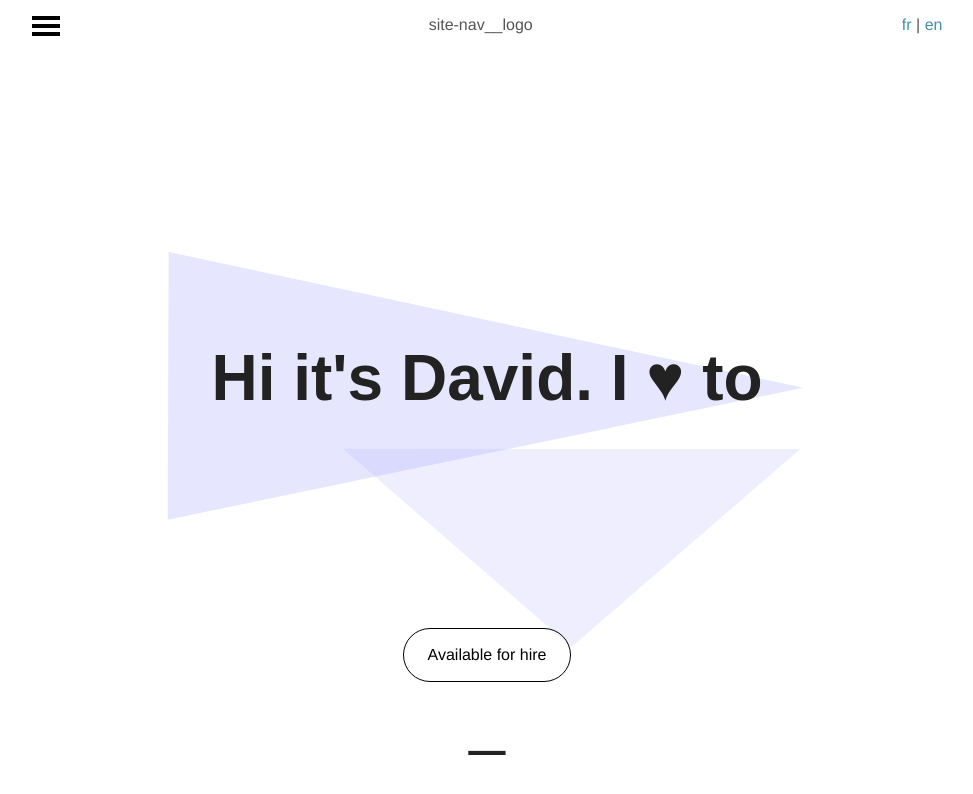
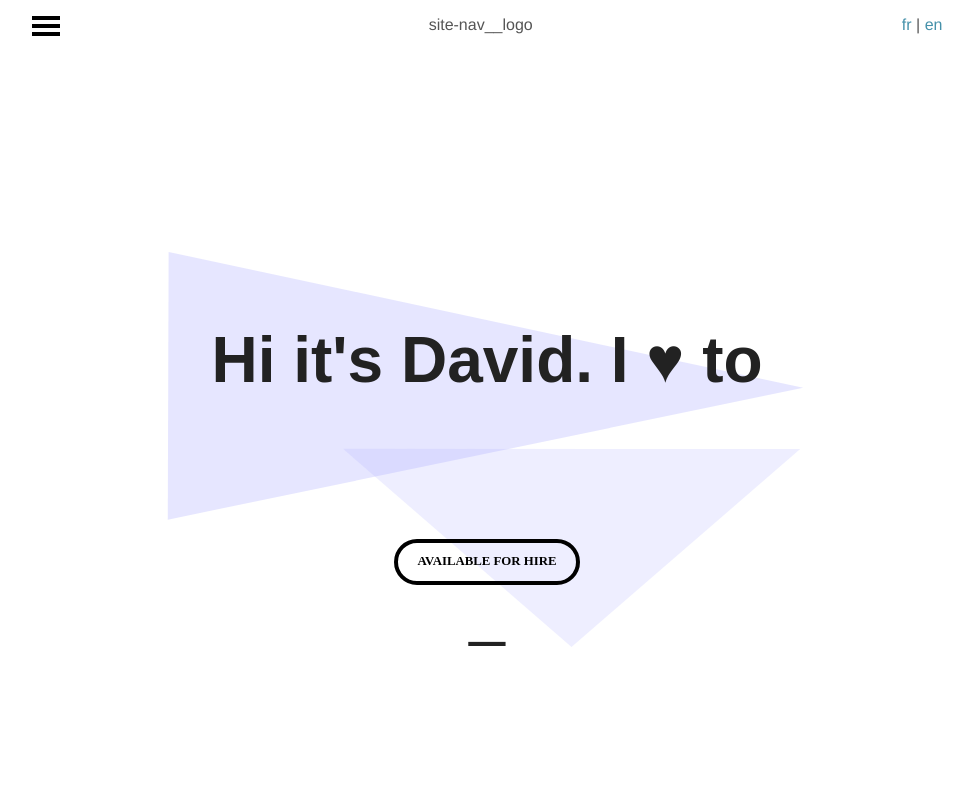
Before and after one commit to bdavidxyz/jekyll-convert, a Jekyll site: the page built from index.html, in a window 1280 px wide and 900 px high. Shown: the top 794 px of the window, without its empty margins (153-1126 px from the left). Built offline with Jekyll 4.4.1, drawn with Linux system fonts in a browser that asks for light colours.

Commit message:
vertical and horizontal reponsivity

```diff
--- a/_sass/core/globals/_mixins.scss
+++ b/_sass/core/globals/_mixins.scss
@@ -20,3 +20,35 @@
     &:after { clear: both; }
   }
 }
+
+
+$break-small: 420px;
+$break-large: 620px;
+
+@mixin respond-vtl-to($media) {
+  @if $media == handhelds {
+    @media only screen and (max-height: $break-small) { @content; }
+  }
+  @else if $media == medium-screens {
+    @media only screen and (min-height: $break-small + 1) and (max-height: $break-large - 1) { @content; }
+  }
+  @else if $media == wide-screens {
+    @media only screen and (min-height: $break-large) { @content; }
+  }
+}
+
+
+$break-small: 420px;
+$break-large: 720px;
+
+@mixin respond-htl-to($media) {
+  @if $media == handhelds {
+    @media only screen and (max-width: $break-small) { @content; }
+  }
+  @else if $media == medium-screens {
+    @media only screen and (min-width: $break-small + 1) and (max-width: $break-large - 1) { @content; }
+  }
+  @else if $media == wide-screens {
+    @media only screen and (min-width: $break-large) { @content; }
+  }
+}
--- a/_sass/custom/_custom.scss
+++ b/_sass/custom/_custom.scss
@@ -15,6 +15,9 @@
 .hero__item-container {
   margin: auto;
   max-height: 100vh;
+  h1, p {
+    line-height: 0.8em;
+  }
 }
 
 .hero__item {
@@ -23,25 +26,28 @@
 
 .hero__item-title  {
   font-family: 'Montserrat', sans-serif;
-  // text-transform: uppercase;
   text-align: center;
+  @include respond-htl-to(handhelds) { font-size:1.5rem;}
+  @include respond-htl-to(medium-screens) { font-size:2rem;}
+  @include respond-htl-to(wide-screens) { font-size:4rem;}
 }
 .hero__item-description  {
   @extend .hero__item-title;
   @extend h1;
 }
 
-@media (min-width: 70em) {
-  .hero__item-title  {
-    font-size:4rem;
-  }
-}
+// @media (min-width: 70em) {
+//   .hero__item-title  {
+//     font-size:4rem;
 
-@media (max-width: 70em) {
-  .hero__item-title  {
-    font-size:2rem;
-  }
-}
+//   }
+// }
+
+// @media (max-width: 70em) {
+//   .hero__item-title  {
+//     font-size:1.5rem;
+//   }
+// }
 .blinking-caret:after {
   content: '|';
   animation: blink 0.6s infinite;
@@ -69,9 +75,9 @@
 .hero__item-button button {
   display: inline-block;
   text-decoration: none;
-  border: 1px solid black;
-  height: 36px;
-  line-height: 36px;
+  border: 4px solid black;
+  height: 25px;
+  line-height: 25px;
   color: black;
   border-radius: 35px;
   background-clip: padding-box;
@@ -82,6 +88,10 @@
   cursor: pointer;
   zoom: 1;
   position: relative;
+  text-transform: uppercase;
+  font-weight: bold;
+  font-family: "Montserrat";
+  font-size: 0.8em;
 }
 .hero__item-button button:hover {
   transition: 0.2s ease;
@@ -108,7 +118,7 @@
 
 .first-visual {
   height: 100vh;
-  margin-top: -$pagehead-height/2; //magic numbers...
+  // margin-top: -$pagehead-height/2; //magic numbers...
 }
 
 .menu-content {
@@ -122,32 +132,14 @@
 
 .overlay-container {
   height: 100vh;
-  padding-top: $pagehead-height;
+  // padding-top: $pagehead-height;
+  // @include respond-vtl-to(medium-screens) { padding-top: $pagehead-height;}
   background:url(../img/triangle3.svg) no-repeat top center;
   background-image:url(../img/triangle3.svg);
   background-position: center;
   background-repeat: no-repeat;
   background-size: 50%;
 }
-
-
-$break-small: 320px;
-$break-large: 1024px;
-
-@mixin respond-to($media) {
-  @if $media == handhelds {
-    @media only screen and (max-width: $break-small) { @content; }
-  }
-  @else if $media == medium-screens {
-    @media only screen and (min-width: $break-small + 1) and (max-width: $break-large - 1) { @content; }
-  }
-  @else if $media == wide-screens {
-    @media only screen and (min-width: $break-large) { @content; }
-  }
-}
-
-
-
 
 
 /*------------------------------------*\
@@ -157,7 +149,7 @@
   display: flex;
   flex-direction: row;
   height: $small-pagehead-height;
-  @include respond-to(medium-screens) { height: $pagehead-height;}
+  @include respond-vtl-to(medium-screens) { height: $pagehead-height;}
   background-color: rgba(255, 255, 255, 1);
 // justify-content: space-around;
 }
```
